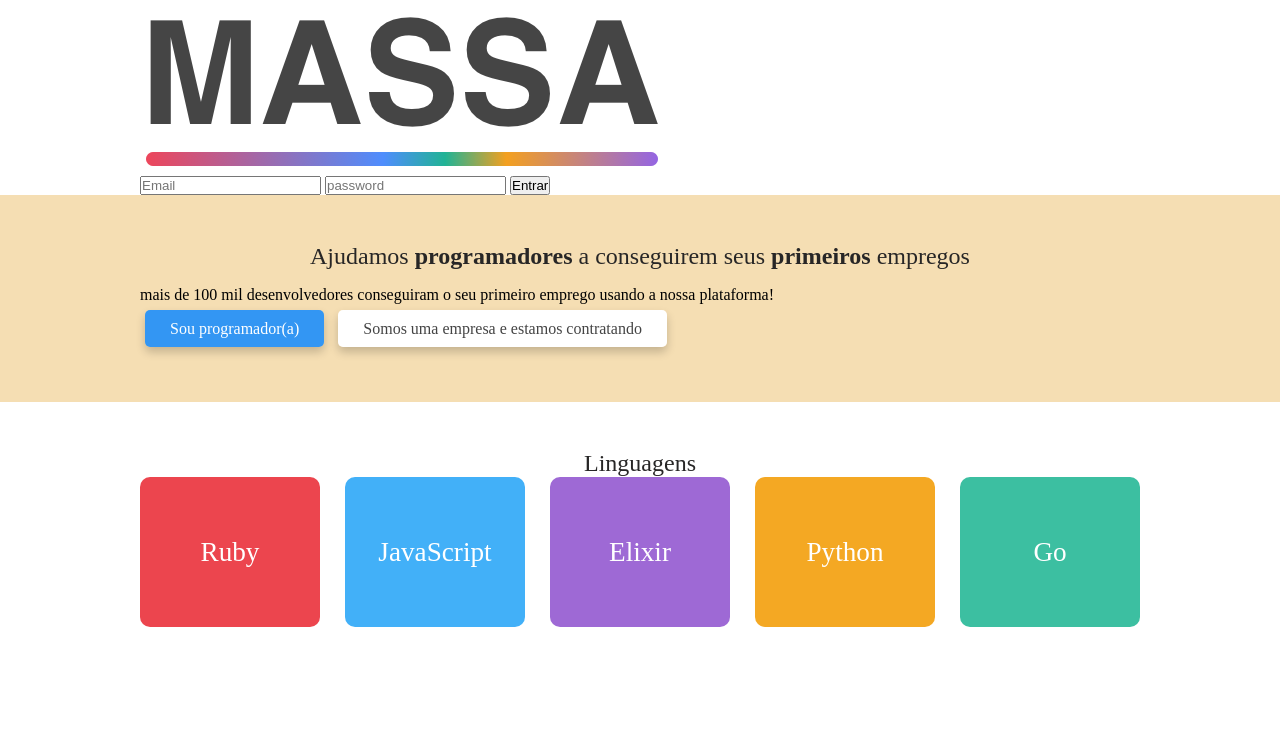
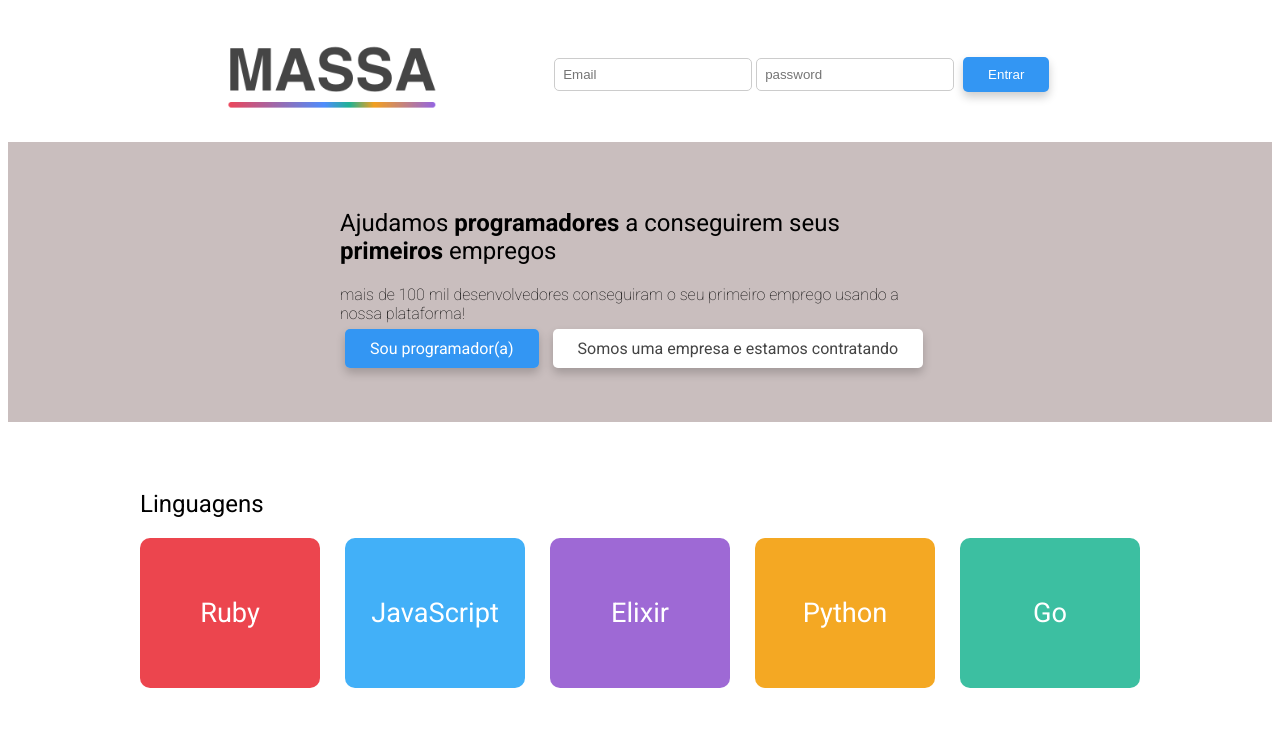
Before and after one commit to YellowdogJP/project-site, a plain HTML site: page index.html in a window 1280 px wide. Shown: the top 736 px of the page. Drawn offline with Linux system fonts and the light colour scheme.

Commit message:
Projeto Atualizado 2

```diff
--- a/index.html
+++ b/index.html
@@ -19,22 +19,27 @@
             <div class="logo">
                 <img src="./image/time/logo.png" alt="logo">
             </div>
+            <div class="sign-in">
                 <form action="#">
                     <input type="email" name="email" id="email" placeholder="Email">
                     <input type="password" name="password" id="password" placeholder="password">
-                <button type="submit">Entrar</button>
+                    <button type="submit" class="button primary">Entrar</button>
                 </form>
-
+            </div>
         </div>
     </header>
     <main>
         <section class="intro gray">
             <div class="container">
-                <h1 class="title">Ajudamos <strong>programadores </strong> a conseguirem seus <strong>primeiros </strong>empregos</h1>
-                <p> mais de 100 mil desenvolvedores conseguiram o seu primeiro emprego usando a nossa plataforma!</p>
+                <div class="hero">
+                    <h1 class="title">Ajudamos <strong>programadores </strong> a conseguirem seus <strong>primeiros
+                        </strong>empregos</h1>
+                    <p> mais de 100 mil desenvolvedores conseguiram o seu primeiro emprego usando a nossa plataforma!
+                    </p>
                     <div class="cta">
                         <a href="#" class="button primary">Sou programador(a)</a>
                         <a href="#" class="button second">Somos uma empresa e estamos contratando</a>
+                    </div>
                 </div>
             </div>
         </section>
--- a/style.css
+++ b/style.css
@@ -1,10 +1,44 @@
 /* reset css */
-* {
+/* * {
   margin: 0;
   padding: 0;
   box-sizing: 0;
+} */
+body {
+ font-family: "Roboto", sans-serif;
+ color: 444;
 }
 
+.team{
+  background: rgb(201, 190, 190);
+}
+.hero{
+  width: 60%;
+  margin: auto;
+}
+
+header div{
+  display: flex;
+  justify-content: space-evenly;
+  padding: 2rem;
+}
+.logo img{
+  width: 211px;
+}
+.sign-in {
+  display: flex;
+  flex-direction: column;
+  justify-content: center;
+}
+.sign-in button {
+ border: none;
+}
+.input [type = "text"], [type = "email"], [type = "password"] {
+  width: 180px;
+  padding: 0.5rem;
+  border-radius: 5px;
+  border: 1px solid #ccc;
+}
 .container {
   max-width: 1000px;
   margin: auto;
@@ -63,6 +97,7 @@
   font-family: "Roboto", sans-serif;
   font-weight: 400;
   font-style: italic;
+
 }
 
 .roboto-medium-italic {
@@ -100,8 +135,7 @@ h1 {
 
 h1.title {
   margin-bottom: 2 rem;
-  text-align: center;
-  color: rgb(39, 38, 38);
+  text-align: left;
 }
 
 .intro .cta {
@@ -139,7 +173,7 @@ h1.title {
 }
 
 .gray {
-  background-color: wheat;
+  background-color: rgb(201, 190, 190);
 }
 
 .card {
```
Lines whose indentation alone changed are shown as unchanged.
